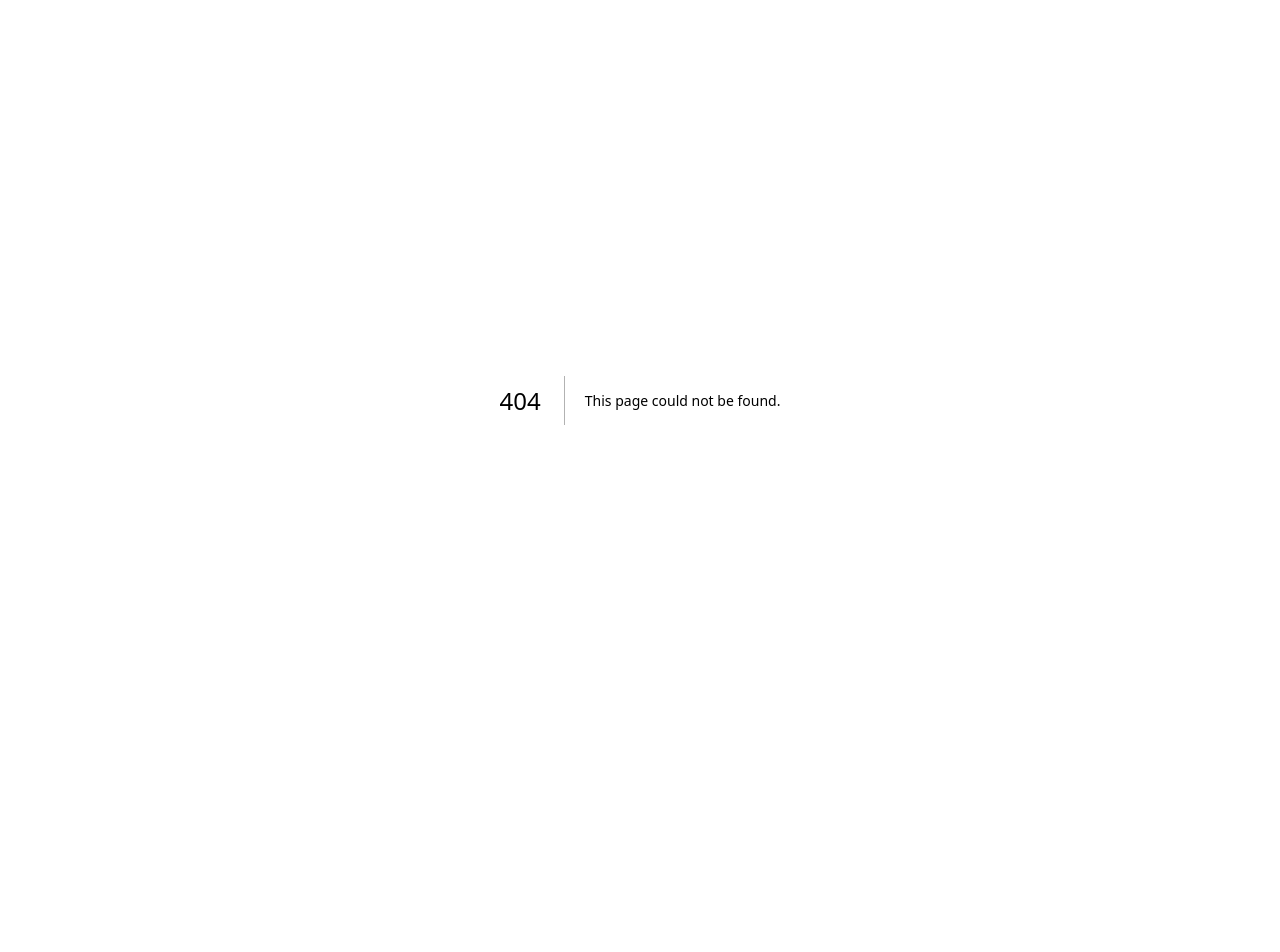
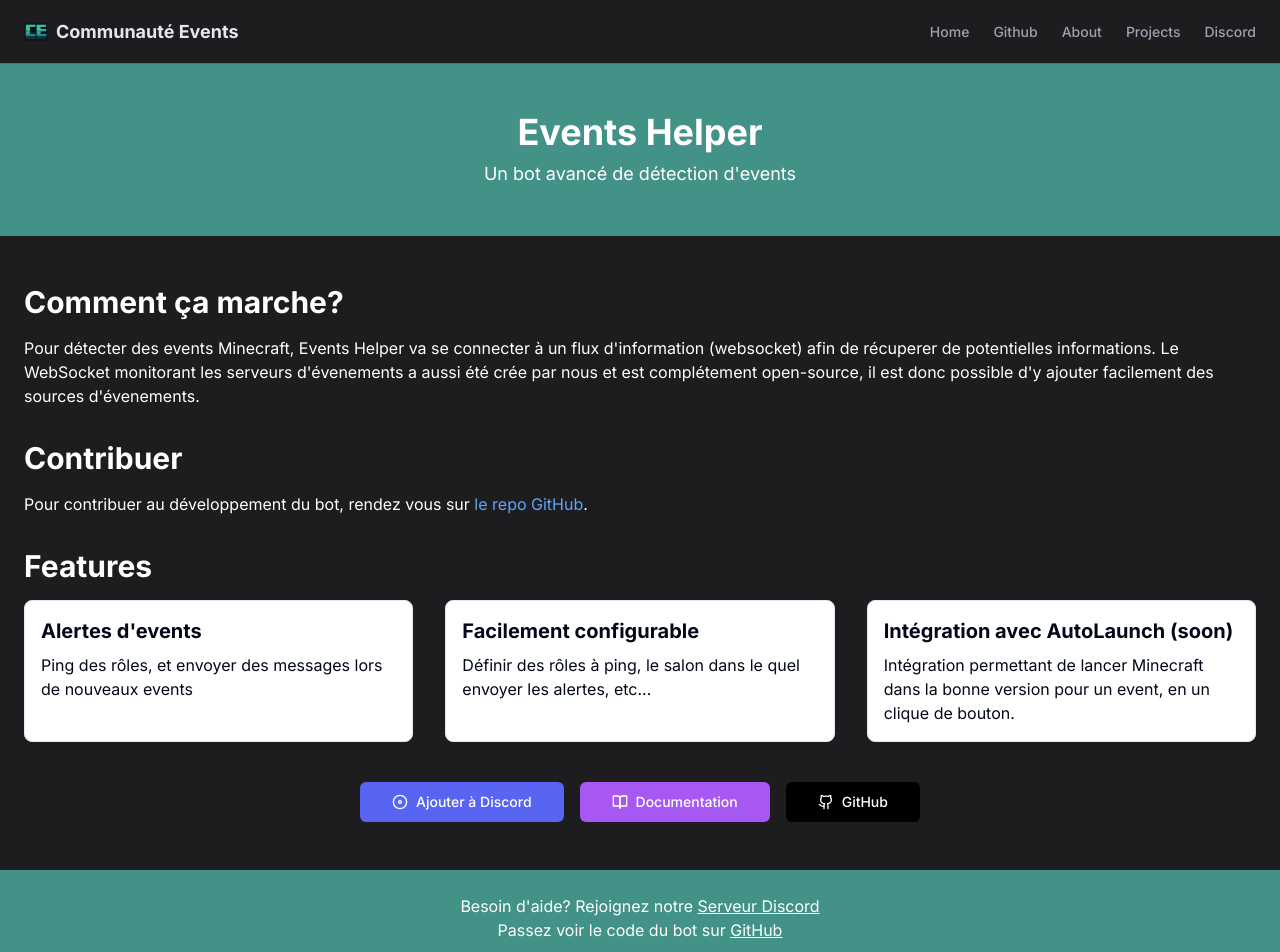
Before and after one commit to Communaute-Events/ce-website, a Next.js app: page /projects/events-helper in a window 1280 px wide. Before the commit this address had no page. Shown: the top 952 px of the page. Before the commit the page ends 800 px from the top, so only its background shows below. Built offline with nearby package versions, Linux system fonts and the light colour scheme.

Commit message:
Added many pages

```diff
--- a/src/app/about/page.tsx
+++ b/src/app/about/page.tsx
@@ -12,7 +12,7 @@
     <div className="flex flex-col min-h-screen bg-[#1D1D1F] dark:bg-gray-900">
       <Navbar/>
       <main className="flex-1">
-        <section className="w-full py-12 md:py-24 lg:py-32 xl:py-48 bg-[#1D1D1F] dark:bg-gray-800">
+        <section className="w-full py-6 md:py-12 lg:py-16 xl:py-24 bg-[#1D1D1F] dark:bg-gray-800">
           <div className="container px-4 md:px-6">
             <div className="flex flex-col items-center space-y-4 text-center">
               <img
@@ -31,7 +31,7 @@
                   À propos Communauté Events
                 </h1>
                 <p className="mx-auto max-w-[700px] text-gray-400 md:text-xl dark:text-gray-400">
-                Nous sommes un groupe de passionnés de Minecraft créant des outils pour la communauté française des événements Minecraft. Notre équipe est composée de développeurs passionnés et de joueurs Minecraft.
+                Nous sommes un groupe de passionnés de Minecraft créant des outils pour la communauté française des événements. Notre équipe est composée de développeurs et de joueurs acros (c'est faux) à Minecraft.
                 </p>
                 <img src="arrow.png" alt="Arrow" className="w-[30%] ml-[35%]"/>
               </div>
@@ -40,7 +40,7 @@
         </section>
         <section className="w-full bg-[#1D1D1F] dark:bg-gray-900 py-8 md:py-16 lg:py-24 xl:py-32" id="team">
           <div className="container px-4 md:px-6">
-            <h2 className="text-2xl font-bold mb-8 text-gray-200 dark:text-gray-200">Our Team</h2>
+            <h2 className="text-2xl font-bold mb-8 text-gray-200 dark:text-gray-200">Notre équipe</h2>
             <div className="grid grid-cols-1 md:grid-cols-2 lg:grid-cols-4 gap-8">
               <MemberCard avatar="https://avatars.githubusercontent.com/u/74014262?s=70&v=4" name="Origaming" description="Salut! Je fais de la programmation depuis tout petit, et je travaille actuellement sur notre bot discord et serveur Minecraft!" link="https://github.com/OrigamingWasTaken"/>
               <MemberCard avatar="https://avatars.githubusercontent.com/u/89902968?v=4" name="Meek" description="gros noob" link="https://github.com/MeekOnGithub"/>
--- a/src/app/globals.css
+++ b/src/app/globals.css
@@ -5,10 +5,7 @@
 html {
   --scroll-behavior: smooth!important;
   scroll-behavior: smooth!important;
-  overflow-x: hidden;
   }
-
-
 
 @layer base {
   :root {
--- a/src/app/layout.tsx
+++ b/src/app/layout.tsx
@@ -16,7 +16,7 @@
 }) {
   return (
     <html lang="en">
-      <body className={inter.className}>{children}</body>
+      <body className={`${inter.className} overscroll-none`}>{children}</body>
     </html>
   )
 }
--- a/src/app/page.tsx
+++ b/src/app/page.tsx
@@ -6,13 +6,14 @@
 import { Button } from "@/components/ui/button"
 import { CardHeader, CardContent, Card } from "@/components/ui/card"
 import { Navbar } from "@/components/Navbar"
+import { ProjectCard } from "@/components/ProjectCard"
 
 export default function Component() {
   return (
     <div className="flex flex-col min-h-screen bg-[#1D1D1F] dark:bg-gray-900">
-      <Navbar/>
+      <Navbar />
       <main className="flex-1">
-        <section className="w-full py-12 md:py-24 lg:py-32 xl:py-48 bg-[#1D1D1F] dark:bg-gray-800">
+        <section className="w-full py-6 md:py-12 lg:py-16 xl:py-24 bg-[#1D1D1F] dark:bg-gray-800">
           <div className="container px-4 md:px-6">
             <div className="flex flex-col items-center space-y-4 text-center">
               <img
@@ -52,61 +53,18 @@
           <div className="container px-4 md:px-6">
             <h2 className="text-2xl font-bold mb-8 text-gray-200 dark:text-gray-200">Projects</h2>
             <div className="grid grid-cols-1 md:grid-cols-2 lg:grid-cols-4 gap-8">
-              <a className="group" href="https://github.com/Communaute-Events/ce-discord-bot">
-                <Card className="transform transition-all duration-200 ease-in-out hover:scale-110">
-                  <CardHeader>
-                    <BotIcon className="w-4 h-4" />
-                    <h3 className="text-lg font-bold text-black dark:text-black">Bot Discord</h3>
-                  </CardHeader>
-                  <CardContent>
-                    <p className="text-black dark:text-black">
-                      Events Helper, notre bot Discord, permet d'être notifié lorsqu'un évenement est détecté sur un
-                      serveur discord. Il est complétement customizable.
-                    </p>
-                  </CardContent>
-                </Card>
-              </a>
-              <a className="group" href="#projects">
-                <Card className="transform transition-all duration-200 ease-in-out hover:scale-110">
-                  <CardHeader>
-                    <ServerIcon className="w-4 h-4" />
-                    <h3 className="text-lg font-bold text-black dark:text-black">Notre serveur Minecraft</h3>
-                  </CardHeader>
-                  <CardContent>
-                    <p className="text-black dark:text-black">
-                      Coming soon: Nous sommes actuellement entrain de développer un serveur Minecraft pour s'entraîner sur plusieurs
-                      épreuves récurrentes dans les évenements.
-                    </p>
-                  </CardContent>
-                </Card>
-              </a>
-              <a className="group" href="https://github.com/Communaute-Events/AutoLaunch">
-                <Card className="transform transition-all duration-200 ease-in-out hover:scale-110">
-                  <CardHeader>
-                    <AppWindowIcon className="w-4 h-4" />
-                    <h3 className="text-lg font-bold text-black dark:text-black">AutoLaunch</h3>
-                  </CardHeader>
-                  <CardContent>
-                    <p className="text-black dark:text-black">
-                      Une application de bureau permettant de rapidement lancer Minecraft dans la bonne version, avec
-                      les bons mods lorsqu'un évent est détecté.
-                    </p>
-                  </CardContent>
-                </Card>
-              </a>
-              <a className="group" href="https://github.com/Communaute-Events/ce-event-monitor">
-                <Card className="transform transition-all duration-200 ease-in-out hover:scale-110">
-                  <CardHeader>
-                    <WebhookIcon className="w-4 h-4" />
-                    <h3 className="text-lg font-bold text-black dark:text-black">Events Monitor</h3>
-                  </CardHeader>
-                  <CardContent>
-                    <p className="text-black dark:text-black">
-                      Un websocket, fournissant des données sur de nombreux serveurs d'évents se trouvants sur Discord.
-                    </p>
-                  </CardContent>
-                </Card>
-              </a>
+              <ProjectCard name="Events Helper" description="Events Helper, notre bot Discord, permet d'être notifié lorsqu'un évenement est détecté sur un serveur discord. Il est complétement customizable." link="/projects/events-helper">
+                <BotIcon className="w-4 h-4" />
+              </ProjectCard>
+              <ProjectCard name="Serveur Minecraft" description="Coming soon: Nous sommes actuellement entrain de développer un serveur Minecraft pour s'entraîner sur plusieurs épreuves récurrentes dans les évenements." link="/#projects">
+                <ServerIcon className="w-4 h-4" />
+              </ProjectCard>
+              <ProjectCard name="AutoLaunch" description="Une application de bureau permettant de rapidement lancer Minecraft dans la bonne version, avec les bons mods lorsqu'un évent est détecté." link="https://github.com/Communaute-Events/AutoLaunch">
+                <AppWindowIcon className="w-4 h-4" />
+              </ProjectCard>
+              <ProjectCard name="Events Monitor" description="Un websocket, fournissant des données sur de nombreux serveurs d'évents se trouvants sur Discord." link="https://github.com/Communaute-Events/ce-event-monitor">
+                <WebhookIcon className="w-4 h-4" />
+              </ProjectCard>
             </div>
           </div>
         </section>
--- /dev/null
+++ b/src/app/projects/events-helper/invite/page.tsx
@@ -0,0 +1,4 @@
+import { redirect } from "next/navigation";
+export default function InviteBot() {
+    redirect("https://discord.com/api/oauth2/authorize?client_id=1171561146415861771&permissions=395136993280&scope=applications.commands+bot")
+}
--- /dev/null
+++ b/src/app/projects/events-helper/page.tsx
@@ -0,0 +1,148 @@
+/**
+ * v0 by Vercel.
+ * @see https://v0.dev/t/LpFEHJdaRKB
+ */
+import { CardContent, Card } from "@/components/ui/card"
+import { Button } from "@/components/ui/button"
+import Link from "next/link"
+import { Navbar } from "@/components/Navbar"
+
+export default function PAge() {
+    return (
+        <div className="bg-[#1D1D1F] text-white min-h-screen">
+            <Navbar />
+            <header className="w-full py-12 bg-[#439288] text-center">
+                <h1 className="text-4xl font-bold mb-2">Events Helper</h1>
+                <p className="text-lg">Un bot avancé de détection d'events</p>
+            </header>
+            <main className="container mx-auto my-12 px-4 md:px-6">
+                <section className="mb-10">
+                    <h2 className="text-3xl font-bold mb-4">Comment ça marche?</h2>
+                    <p className="text-base mb-8">
+                        Pour détecter des events Minecraft, Events Helper va se connecter à un flux d'information (websocket) afin de récuperer de potentielles informations. Le WebSocket monitorant les serveurs d'évenements a aussi été crée par nous et est complétement open-source, il est donc possible d'y ajouter facilement des sources d'évenements.
+                    </p>
+                    <h2 className="text-3xl font-bold mb-4">Contribuer</h2>
+                    <p className="text-base mb-8">
+                        Pour contribuer au développement du bot, rendez vous sur <a href="https://github.com/Communaute-Events/ce-discord-bot" className="text-blue-400">le repo GitHub</a>.
+                    </p>
+                    <h2 className="text-3xl font-bold mb-4">Features</h2>
+                    <div className="grid grid-cols-1 md:grid-cols-2 lg:grid-cols-3 gap-8">
+                        <Card>
+                            <CardContent className="p-4">
+                                <h3 className="text-xl font-bold mb-2">Alertes d'events</h3>
+                                <p>Ping des rôles, et envoyer des messages lors de nouveaux events</p>
+                            </CardContent>
+                        </Card>
+                        <Card>
+                            <CardContent className="p-4">
+                                <h3 className="text-xl font-bold mb-2">Facilement configurable</h3>
+                                <p>Définir des rôles à ping, le salon dans le quel envoyer les alertes, etc...</p>
+                            </CardContent>
+                        </Card>
+                        <Card>
+                            <CardContent className="p-4">
+                                <h3 className="text-xl font-bold mb-2">Intégration avec AutoLaunch (soon)</h3>
+                                <p>Intégration permettant de lancer Minecraft dans la bonne version pour un event, en un clique de bouton.</p>
+                            </CardContent>
+                        </Card>
+                    </div>
+                </section>
+                <section className="flex justify-center">
+                    <a href="/projects/events-helper/invite">
+                        <Button className="bg-[#5865F2] text-white px-8 py-2 rounded-md hover:bg-[#4650c1] mr-4 flex items-center">
+                            <DiscIcon className="w-4 h-4 mr-2" />
+                            Ajouter à Discord
+                        </Button>
+                    </a>
+                    <a href="https://docs.commu.events">
+                        <Button className="bg-[#a858f2] text-white px-8 py-2 rounded-md hover:bg-[#7b40b3] mr-4 flex items-center">
+                            <DocsIcon className="w-4 h-4 mr-2" />
+                              Documentation
+                        </Button>
+                    </a>
+                    <a href="https://github.com/Communaute-Events/ce-discord-bot">
+                        <Button className="bg-black text-white px-8 py-2 rounded-md hover:bg-gray-800 flex items-center">
+                            <GithubIcon className="w-4 h-4 mr-2" />
+                            GitHub
+                        </Button>
+                    </a>
+                </section>
+            </main>
+            <footer className="mt-auto w-full py-6 bg-[#439288] text-center">
+                <p>
+                    Besoin d'aide? Rejoignez notre{" "}
+                    <Link className="underline" href="/discord">
+                        Serveur Discord
+                    </Link>
+                </p>
+                <p>
+                    Passez voir le code du bot sur{" "}
+                    <Link className="underline" href="https://github.com/Communaute-Events/ce-discord-bot">
+                        GitHub
+                    </Link>
+                </p>
+            </footer>
+        </div>
+    )
+}
+
+function DiscIcon(props) {
+    return (
+        <svg
+            {...props}
+            xmlns="http://www.w3.org/2000/svg"
+            width="24"
+            height="24"
+            viewBox="0 0 24 24"
+            fill="none"
+            stroke="currentColor"
+            strokeWidth="2"
+            strokeLinecap="round"
+            strokeLinejoin="round"
+        >
+            <circle cx="12" cy="12" r="10" />
+            <circle cx="12" cy="12" r="2" />
+        </svg>
+    )
+}
+
+
+function GithubIcon(props) {
+    return (
+        <svg
+            {...props}
+            xmlns="http://www.w3.org/2000/svg"
+            width="24"
+            height="24"
+            viewBox="0 0 24 24"
+            fill="none"
+            stroke="currentColor"
+            strokeWidth="2"
+            strokeLinecap="round"
+            strokeLinejoin="round"
+        >
+            <path d="M15 22v-4a4.8 4.8 0 0 0-1-3.5c3 0 6-2 6-5.5.08-1.25-.27-2.48-1-3.5.28-1.15.28-2.35 0-3.5 0 0-1 0-3 1.5-2.64-.5-5.36-.5-8 0C6 2 5 2 5 2c-.3 1.15-.3 2.35 0 3.5A5.403 5.403 0 0 0 4 9c0 3.5 3 5.5 6 5.5-.39.49-.68 1.05-.85 1.65-.17.6-.22 1.23-.15 1.85v4" />
+            <path d="M9 18c-4.51 2-5-2-7-2" />
+        </svg>
+    )
+}
+
+function DocsIcon(props) {
+    return (
+      <svg
+        {...props}
+        xmlns="http://www.w3.org/2000/svg"
+        width="24"
+        height="24"
+        viewBox="0 0 24 24"
+        fill="none"
+        stroke="currentColor"
+        strokeWidth="2"
+        strokeLinecap="round"
+        strokeLinejoin="round"
+      >
+        <path d="M2 3h6a4 4 0 0 1 4 4v14a3 3 0 0 0-3-3H2z" />
+        <path d="M22 3h-6a4 4 0 0 0-4 4v14a3 3 0 0 1 3-3h7z" />
+      </svg>
+    )
+  }
--- a/src/components/Navbar.tsx
+++ b/src/components/Navbar.tsx
@@ -24,7 +24,7 @@
             <Link className="text-sm font-medium text-gray-400 hover:underline dark:text-gray-300" href="https://github.com/Communaute-Events">
                 Github
             </Link>
-            <Link className="text-sm font-medium text-gray-400 hover:underline dark:text-gray-300" href="about">
+            <Link className="text-sm font-medium text-gray-400 hover:underline dark:text-gray-300" href="/about">
                 About
             </Link>
             <Link className="text-sm font-medium text-gray-400 hover:underline dark:text-gray-300" href="/#projects">
--- /dev/null
+++ b/src/components/ProjectCard.tsx
@@ -0,0 +1,19 @@
+import { Card, CardHeader, CardContent } from "./ui/card"
+
+export function ProjectCard({children,name,description,link,...props}:{children:React.ReactNode, name:string,description:string,link:string,[key: string]: any}) {
+    return (
+        <a className="group" href={link}>
+                <Card className="transform transition-all duration-200 ease-in-out hover:scale-110">
+                  <CardHeader>
+                    {children}
+                    <h3 className="text-lg font-bold text-black dark:text-black">{name}</h3>
+                  </CardHeader>
+                  <CardContent>
+                    <p className="text-black dark:text-black">
+                      {description}
+                    </p>
+                  </CardContent>
+                </Card>
+              </a>
+    )
+}
```
